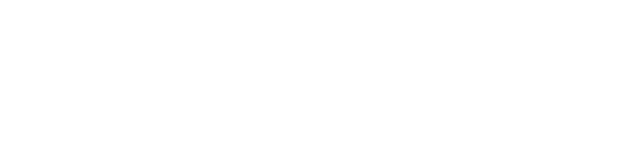
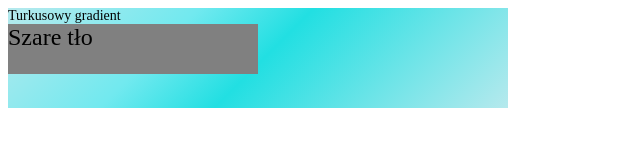
Before and after one commit to tyrmand/review, a plain HTML site: page 02. Advanced HTML and CSS/02. Colors and units/index.html in a window 1280 px wide. Shown: the whole page, without its empty margins (0-640 px from the left). Drawn offline with Linux system fonts and the light colour scheme.

Commit message:
Solves exercises

```diff
--- a/02. Advanced HTML and CSS/02. Colors and units/css/style.css
+++ b/02. Advanced HTML and CSS/02. Colors and units/css/style.css
@@ -0,0 +1,20 @@
+.div-gradient{
+    width: 500px;
+    height: 100px;
+    font-size: 14px;
+    background: rgba(182,233,237,1);
+    background: -moz-linear-gradient(-45deg, rgba(182,233,237,1) 0%, rgba(113,233,239,1) 32%, rgba(34,223,226,1) 51%, rgba(182,233,237,1) 100%);
+    background: -webkit-gradient(left top, right bottom, color-stop(0%, rgba(182,233,237,1)), color-stop(32%, rgba(113,233,239,1)), color-stop(51%, rgba(34,223,226,1)), color-stop(100%, rgba(182,233,237,1)));
+    background: -webkit-linear-gradient(-45deg, rgba(182,233,237,1) 0%, rgba(113,233,239,1) 32%, rgba(34,223,226,1) 51%, rgba(182,233,237,1) 100%);
+    background: -o-linear-gradient(-45deg, rgba(182,233,237,1) 0%, rgba(113,233,239,1) 32%, rgba(34,223,226,1) 51%, rgba(182,233,237,1) 100%);
+    background: -ms-linear-gradient(-45deg, rgba(182,233,237,1) 0%, rgba(113,233,239,1) 32%, rgba(34,223,226,1) 51%, rgba(182,233,237,1) 100%);
+    background: linear-gradient(135deg, rgba(182,233,237,1) 0%, rgba(113,233,239,1) 32%, rgba(34,223,226,1) 51%, rgba(182,233,237,1) 100%);
+    filter: progid:DXImageTransform.Microsoft.gradient( startColorstr='#b6e9ed', endColorstr='#b6e9ed', GradientType=1 );
+}
+
+.div-grey-background {
+    width: 50%;
+    height: 50%;
+    background-color: grey;
+    font-size: 1.5rem;
+}
--- a/02. Advanced HTML and CSS/02. Colors and units/index.html
+++ b/02. Advanced HTML and CSS/02. Colors and units/index.html
@@ -2,10 +2,15 @@
 <html lang="en">
 <head>
     <meta charset="UTF-8">
-    <title>CodersLab</title>
+    <title>Kolory i jednostki w CSS</title>
     <link rel="stylesheet" href="css/style.css">
 </head>
 <body>
-
+    <div class="div-gradient">
+        Turkusowy gradient
+        <div class="div-grey-background">
+            Szare tło
+        </div>
+    </div>
 </body>
 </html>
```
